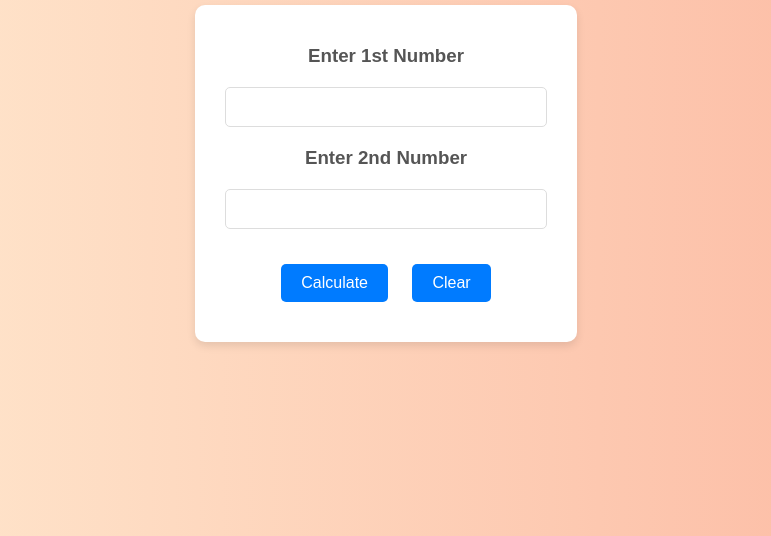
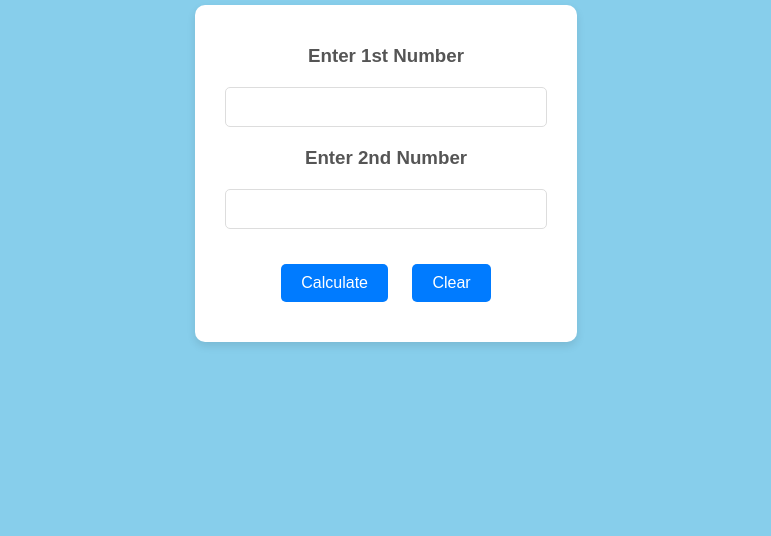
Before and after one commit to vaishalisjadhav/HTML-CSS-JS-Projects, a plain HTML site: page Sum-of-two-num/index.html in a window 1280 px wide. Shown: the part 264-800 px from the top of the page, without its empty margins (254-1025 px from the left). Drawn offline with Linux system fonts and the light colour scheme.

Commit message:
Calcultor

```diff
--- a/Sum-of-two-num/index.html
+++ b/Sum-of-two-num/index.html
@@ -7,7 +7,7 @@
     <style>
         body {
             font-family: 'Arial', sans-serif;
-            background: linear-gradient(to right, #ffecd2 0%, #fcb69f 100%);
+            background-color: skyblue;
             display: flex;
             flex-direction: column;
             align-items: center;
```
